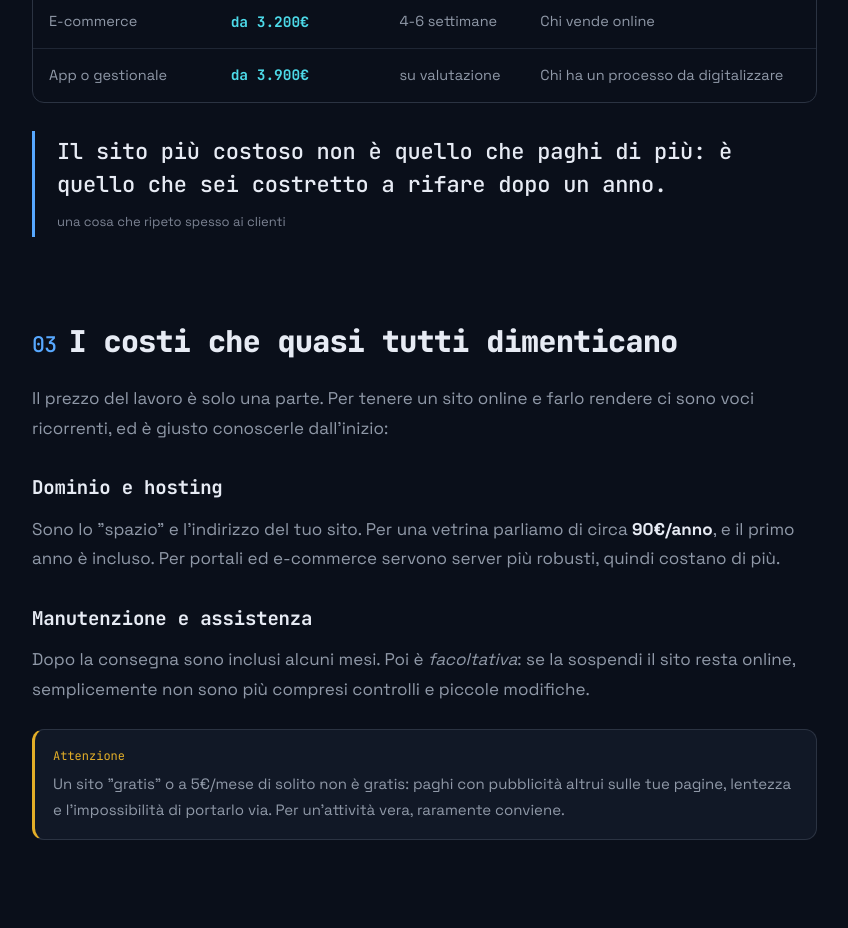
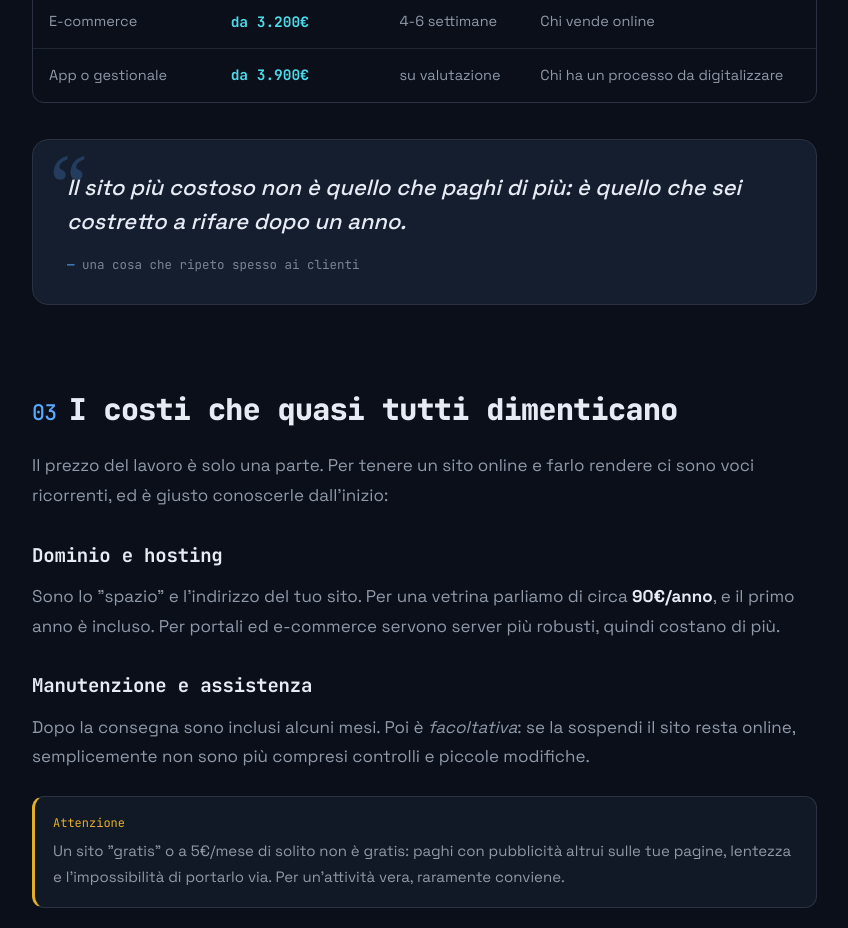
Before and after one commit to alessiopesit-boop/alessiopes-web, an Angular app: page /blog/quanto-costa-un-sito-web in a window 1280 px wide. Shown: the part 2080-3008 px from the top of the page, without its empty margins (338-1186 px from the left). Built offline with nearby package versions, Linux system fonts and the light colour scheme.

Commit message:
style(blog): citazione più editoriale e morbida (pullquote)

```diff
--- a/src/styles.css
+++ b/src/styles.css
@@ -794,9 +794,14 @@ body:has(.cookie) .wa-fab { display: none; }
 .art-table .hl { color: var(--accent-2); font-weight: 700; font-family: var(--mono); }
 
 /* citazione */
-.pullquote { margin: 28px 0; padding: 4px 0 4px 22px; border-left: 3px solid var(--accent); }
-.pullquote p { font-family: var(--mono); font-size: clamp(18px, 2.2vw, 22px); font-weight: 500; color: var(--text); letter-spacing: -.01em; line-height: 1.5; margin: 0; }
-.pullquote cite { display: block; margin-top: 10px; font-style: normal; font-size: 13px; color: var(--faint); }
+.pullquote { position: relative; margin: 36px 0; padding: 30px 32px 28px 34px; border: 1px solid var(--line);
+  border-radius: 16px; background: color-mix(in oklch, var(--accent) 5%, var(--bg-2)); overflow: hidden; }
+.pullquote::before { content: '\201C'; position: absolute; top: 2px; left: 16px; font-family: Georgia, 'Times New Roman', serif;
+  font-size: 84px; line-height: 1; color: color-mix(in oklch, var(--accent) 22%, transparent); pointer-events: none; }
+.pullquote p { position: relative; font-family: var(--sans); font-size: clamp(18px, 2vw, 22px); font-weight: 500; font-style: italic;
+  color: var(--text); line-height: 1.55; margin: 0; text-wrap: pretty; }
+.pullquote cite { display: block; margin-top: 16px; font-style: normal; font-family: var(--mono); font-size: 12.5px; color: var(--faint); }
+.pullquote cite::before { content: '— '; color: var(--accent); }
 
 /* step numerati */
 .art-steps { list-style: none; counter-reset: step; margin: 24px 0; padding: 0; display: flex; flex-direction: column; gap: 14px; }
```
